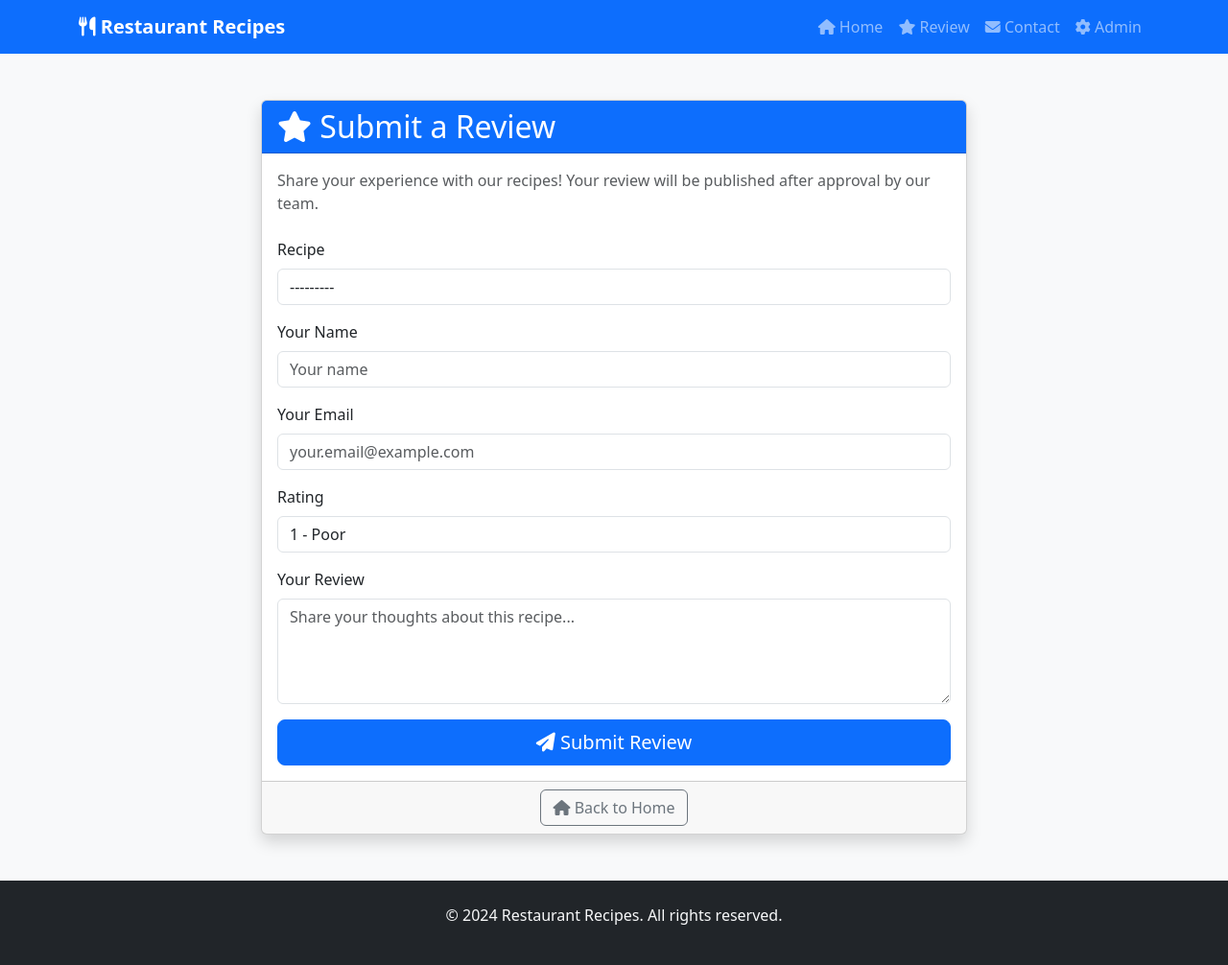
After one commit to Duaby/web-dev-full, a Django app: page /review/ in a window 1280 px wide. The commit adds this page. Shown: the whole page at 96% size. Run offline with Django 5.2, Linux system fonts and the light colour scheme; data comes from the database, SQL or seed files in the repository.

Commit message:
Add review and contact forms with web interface
- Add ReviewForm and ContactForm classes with proper validation
- Create review_form and contact_form views for web submissions
- Add URL patterns for /review/ and /contact/ routes
- Create HTML templates for review and contact forms
- Update landing page with navigation links
- Add subscription guide documentation
- Fix rating field choices in ReviewForm

```diff
--- a/recipes/api_views.py
+++ b/recipes/api_views.py
@@ -182,8 +182,7 @@ class ReviewListCreateAPIView(generics.ListCreateAPIView):
     queryset = Review.objects.filter(is_approved=True)
     serializer_class = ReviewSerializer
     pagination_class = StandardResultsPagination
-    filter_backends = [DjangoFilterBackend, filters.OrderingFilter]
-    filterset_fields = ['recipe', 'rating']
+    filter_backends = [filters.OrderingFilter]
     ordering_fields = ['created_at', 'rating']
 
 
--- a/recipes/forms.py
+++ b/recipes/forms.py
@@ -1,5 +1,5 @@
 from django import forms
-from .models import Subscriber
+from .models import Subscriber, Review, ContactMessage
 
 class SubscriberForm(forms.ModelForm):
     class Meta:
@@ -23,3 +23,77 @@ class SubscriberForm(forms.ModelForm):
         if Subscriber.objects.filter(email=email).exists():
             raise forms.ValidationError("This email is already subscribed.")
         return email
+
+
+class ReviewForm(forms.ModelForm):
+    RATING_CHOICES = [
+        (1, '1 - Poor'),
+        (2, '2 - Fair'),
+        (3, '3 - Good'),
+        (4, '4 - Very Good'),
+        (5, '5 - Excellent'),
+    ]
+
+    rating = forms.ChoiceField(
+        choices=RATING_CHOICES,
+        widget=forms.Select(attrs={
+            'class': 'form-control',
+            'required': True
+        }),
+        label="Rating"
+    )
+
+    class Meta:
+        model = Review
+        fields = ['recipe', 'reviewer_name', 'reviewer_email', 'rating', 'comment']
+        widgets = {
+            'recipe': forms.Select(attrs={
+                'class': 'form-control',
+                'required': True
+            }),
+            'reviewer_name': forms.TextInput(attrs={
+                'class': 'form-control',
+                'placeholder': 'Your name',
+                'required': True
+            }),
+            'reviewer_email': forms.EmailInput(attrs={
+                'class': 'form-control',
+                'placeholder': 'your.email@example.com',
+                'required': True
+            }),
+            'comment': forms.Textarea(attrs={
+                'class': 'form-control',
+                'placeholder': 'Share your thoughts about this recipe...',
+                'rows': 4,
+                'required': True
+            }),
+        }
+
+
+class ContactForm(forms.ModelForm):
+    class Meta:
+        model = ContactMessage
+        fields = ['name', 'email', 'subject', 'message']
+        widgets = {
+            'name': forms.TextInput(attrs={
+                'class': 'form-control',
+                'placeholder': 'Your full name',
+                'required': True
+            }),
+            'email': forms.EmailInput(attrs={
+                'class': 'form-control',
+                'placeholder': 'your.email@example.com',
+                'required': True
+            }),
+            'subject': forms.TextInput(attrs={
+                'class': 'form-control',
+                'placeholder': 'Subject of your message',
+                'required': True
+            }),
+            'message': forms.Textarea(attrs={
+                'class': 'form-control',
+                'placeholder': 'Your message...',
+                'rows': 6,
+                'required': True
+            }),
+        }
--- /dev/null
+++ b/recipes/templates/recipes/base.html
@@ -0,0 +1,72 @@
+<!DOCTYPE html>
+<html lang="en">
+<head>
+    <meta charset="UTF-8">
+    <meta name="viewport" content="width=device-width, initial-scale=1.0">
+    <title>{% block title %}Restaurant Recipes{% endblock %}</title>
+
+    <!-- Bootstrap CSS -->
+    <link href="https://cdn.jsdelivr.net/npm/bootstrap@5.3.0/dist/css/bootstrap.min.css" rel="stylesheet">
+    <!-- Font Awesome -->
+    <link rel="stylesheet" href="https://cdnjs.cloudflare.com/ajax/libs/font-awesome/6.4.0/css/all.min.css">
+
+    <style>
+        body {
+            background-color: #f8f9fa;
+        }
+        .navbar-brand {
+            font-weight: bold;
+        }
+    </style>
+</head>
+<body>
+    <nav class="navbar navbar-expand-lg navbar-dark bg-primary">
+        <div class="container">
+            <a class="navbar-brand" href="{% url 'recipes:landing_page' %}">
+                <i class="fas fa-utensils"></i> Restaurant Recipes
+            </a>
+            <button class="navbar-toggler" type="button" data-bs-toggle="collapse" data-bs-target="#navbarNav">
+                <span class="navbar-toggler-icon"></span>
+            </button>
+            <div class="collapse navbar-collapse" id="navbarNav">
+                <ul class="navbar-nav ms-auto">
+                    <li class="nav-item">
+                        <a class="nav-link" href="{% url 'recipes:landing_page' %}">
+                            <i class="fas fa-home"></i> Home
+                        </a>
+                    </li>
+                    <li class="nav-item">
+                        <a class="nav-link" href="{% url 'recipes:review_form' %}">
+                            <i class="fas fa-star"></i> Review
+                        </a>
+                    </li>
+                    <li class="nav-item">
+                        <a class="nav-link" href="{% url 'recipes:contact_form' %}">
+                            <i class="fas fa-envelope"></i> Contact
+                        </a>
+                    </li>
+                    <li class="nav-item">
+                        <a class="nav-link" href="/admin/">
+                            <i class="fas fa-cog"></i> Admin
+                        </a>
+                    </li>
+                </ul>
+            </div>
+        </div>
+    </nav>
+
+    <main>
+        {% block content %}
+        {% endblock %}
+    </main>
+
+    <footer class="bg-dark text-light py-4 mt-5">
+        <div class="container text-center">
+            <p>&copy; 2024 Restaurant Recipes. All rights reserved.</p>
+        </div>
+    </footer>
+
+    <!-- Bootstrap JS -->
+    <script src="https://cdn.jsdelivr.net/npm/bootstrap@5.3.0/dist/js/bootstrap.bundle.min.js"></script>
+</body>
+</html>
--- /dev/null
+++ b/recipes/templates/recipes/review_form.html
@@ -0,0 +1,86 @@
+{% extends 'recipes/base.html' %}
+
+{% block title %}Submit Review - Restaurant Recipes{% endblock %}
+
+{% block content %}
+<div class="container mt-5">
+    <div class="row justify-content-center">
+        <div class="col-md-8">
+            <div class="card shadow">
+                <div class="card-header bg-primary text-white">
+                    <h2 class="mb-0"><i class="fas fa-star"></i> Submit a Review</h2>
+                </div>
+                <div class="card-body">
+                    {% if messages %}
+                        {% for message in messages %}
+                            <div class="alert alert-{{ message.tags }} alert-dismissible fade show" role="alert">
+                                {{ message }}
+                                <button type="button" class="btn-close" data-bs-dismiss="alert"></button>
+                            </div>
+                        {% endfor %}
+                    {% endif %}
+
+                    <p class="text-muted mb-4">
+                        Share your experience with our recipes! Your review will be published after approval by our team.
+                    </p>
+
+                    <form method="post">
+                        {% csrf_token %}
+
+                        <div class="mb-3">
+                            <label for="{{ form.recipe.id_for_label }}" class="form-label">Recipe</label>
+                            {{ form.recipe }}
+                            {% if form.recipe.errors %}
+                                <div class="text-danger">{{ form.recipe.errors }}</div>
+                            {% endif %}
+                        </div>
+
+                        <div class="mb-3">
+                            <label for="{{ form.reviewer_name.id_for_label }}" class="form-label">Your Name</label>
+                            {{ form.reviewer_name }}
+                            {% if form.reviewer_name.errors %}
+                                <div class="text-danger">{{ form.reviewer_name.errors }}</div>
+                            {% endif %}
+                        </div>
+
+                        <div class="mb-3">
+                            <label for="{{ form.reviewer_email.id_for_label }}" class="form-label">Your Email</label>
+                            {{ form.reviewer_email }}
+                            {% if form.reviewer_email.errors %}
+                                <div class="text-danger">{{ form.reviewer_email.errors }}</div>
+                            {% endif %}
+                        </div>
+
+                        <div class="mb-3">
+                            <label for="{{ form.rating.id_for_label }}" class="form-label">Rating</label>
+                            {{ form.rating }}
+                            {% if form.rating.errors %}
+                                <div class="text-danger">{{ form.rating.errors }}</div>
+                            {% endif %}
+                        </div>
+
+                        <div class="mb-3">
+                            <label for="{{ form.comment.id_for_label }}" class="form-label">Your Review</label>
+                            {{ form.comment }}
+                            {% if form.comment.errors %}
+                                <div class="text-danger">{{ form.comment.errors }}</div>
+                            {% endif %}
+                        </div>
+
+                        <div class="d-grid">
+                            <button type="submit" class="btn btn-primary btn-lg">
+                                <i class="fas fa-paper-plane"></i> Submit Review
+                            </button>
+                        </div>
+                    </form>
+                </div>
+                <div class="card-footer text-center">
+                    <a href="{% url 'recipes:landing_page' %}" class="btn btn-outline-secondary">
+                        <i class="fas fa-home"></i> Back to Home
+                    </a>
+                </div>
+            </div>
+        </div>
+    </div>
+</div>
+{% endblock %}
--- a/recipes/urls.py
+++ b/recipes/urls.py
@@ -5,4 +5,6 @@ app_name = 'recipes'
 
 urlpatterns = [
     path('', views.landing_page, name='landing_page'),
+    path('review/', views.review_form, name='review_form'),
+    path('contact/', views.contact_form, name='contact_form'),
 ]
--- a/recipes/views.py
+++ b/recipes/views.py
@@ -2,7 +2,7 @@ from django.shortcuts import render, redirect
 from django.contrib import messages
 from django.core.mail import send_mail, EmailMessage
 from django.conf import settings
-from .forms import SubscriberForm
+from .forms import SubscriberForm, ReviewForm, ContactForm
 
 def landing_page(request):
     if request.method == 'POST':
@@ -105,3 +105,29 @@ P.S. More recipes coming soon - stay tuned!
         form = SubscriberForm()
 
     return render(request, 'recipes/landing.html', {'form': form})
+
+
+def review_form(request):
+    if request.method == 'POST':
+        form = ReviewForm(request.POST)
+        if form.is_valid():
+            review = form.save()
+            messages.success(request, 'Thank you for your review! It will be published after approval by our team.')
+            return redirect('recipes:review_form')
+    else:
+        form = ReviewForm()
+
+    return render(request, 'recipes/review_form.html', {'form': form})
+
+
+def contact_form(request):
+    if request.method == 'POST':
+        form = ContactForm(request.POST)
+        if form.is_valid():
+            contact_message = form.save()
+            messages.success(request, 'Thank you for your message! We will get back to you soon.')
+            return redirect('recipes:contact_form')
+    else:
+        form = ContactForm()
+
+    return render(request, 'recipes/contact_form.html', {'form': form})
```
Also changed, not shown: Subscription_Guide.txt (added, +35 -0 lines), recipes/templates/recipes/contact_form.html (added, +78 -0 lines), recipes/templates/recipes/landing.html (+48 -0 lines).
